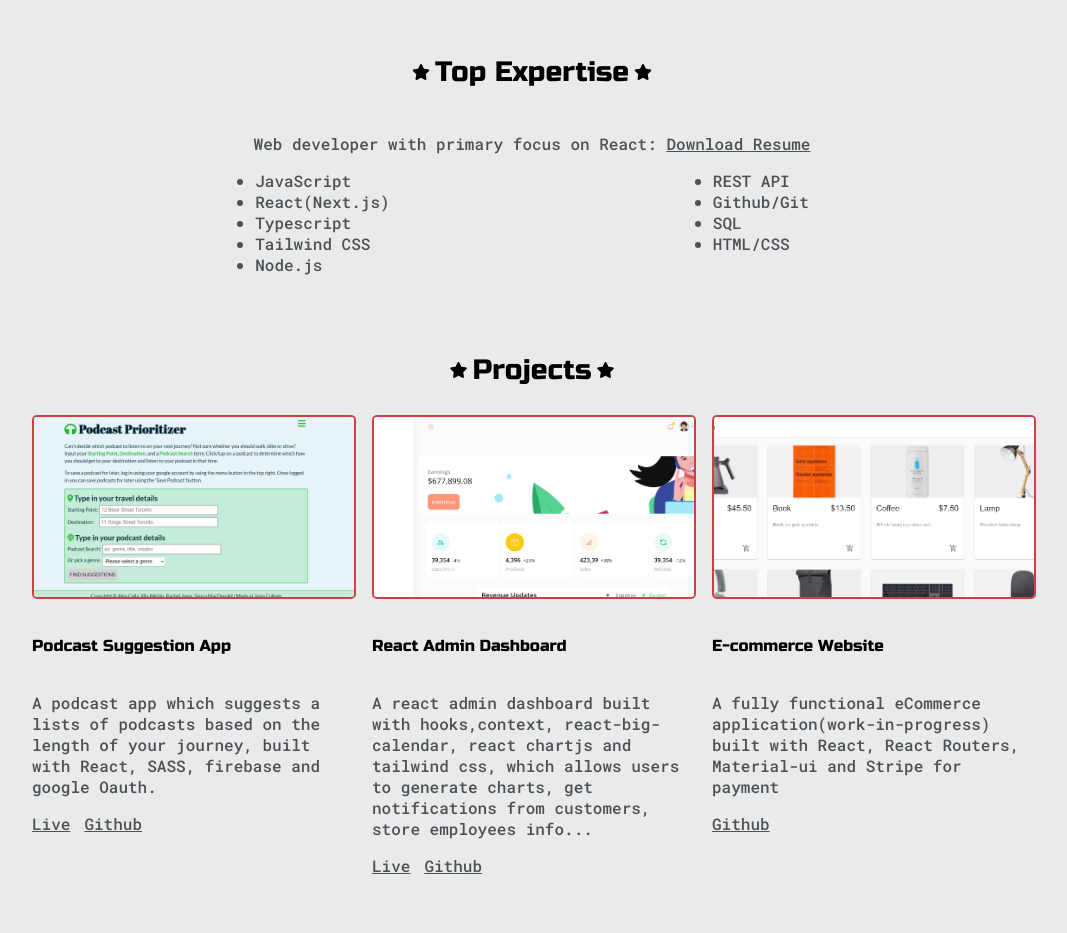
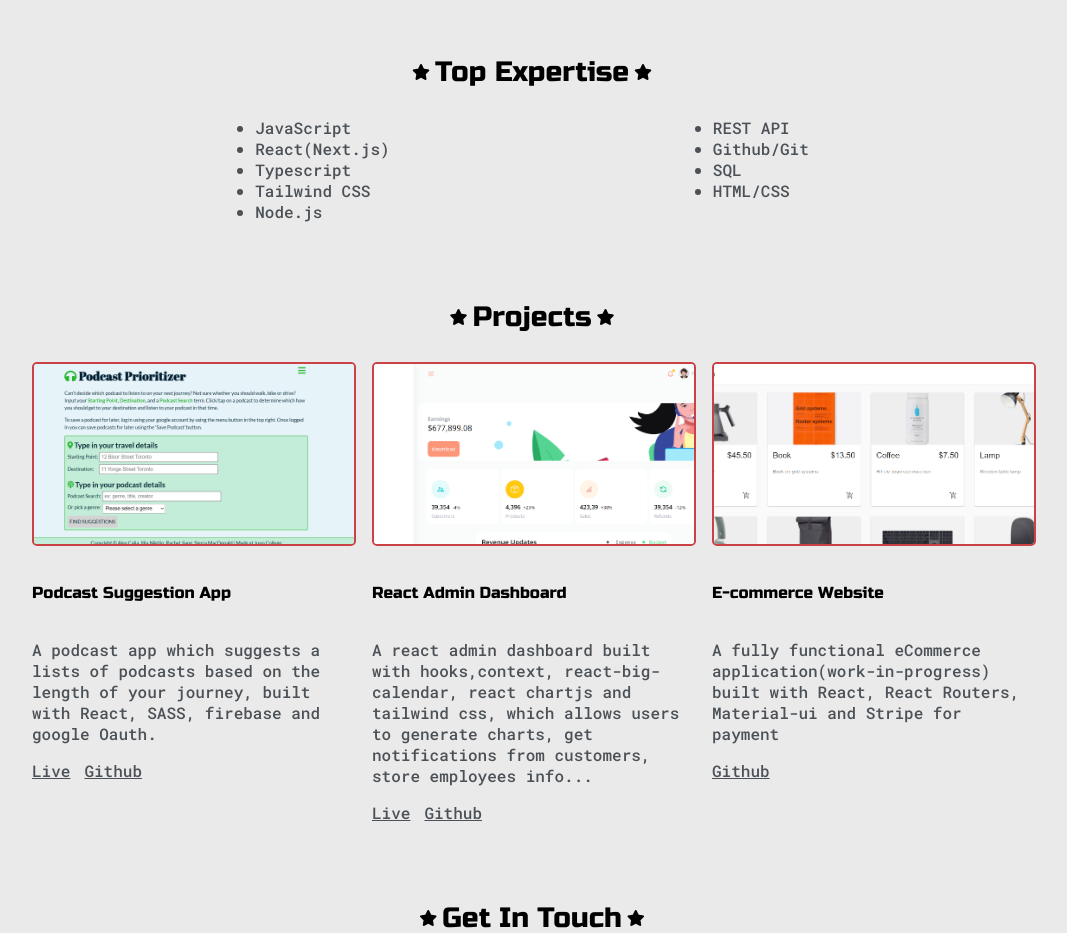
Before and after one commit to Racheljjn/Racheljjn.github.io, a plain HTML site: page index.html in a window 1280 px wide. Shown: the part 980-1913 px from the top of the page, without its empty margins (108-1175 px from the left). Drawn offline with Linux system fonts and the light colour scheme.

Commit message:
remove resume section

```diff
--- a/index.html
+++ b/index.html
@@ -93,10 +93,9 @@
                 <h3>Top Expertise</h3>
                 <i class="fa fa-solid fa-star"></i>
               </div>
-              <p class="resume">
+              <!-- <p class="resume">
                 Web developer with primary focus on React:
-                <a  href="./resume.pdf">Download Resume</a>
-              </p>
+              </p> -->
 
               <div id="skills">
                 <ul>
```
